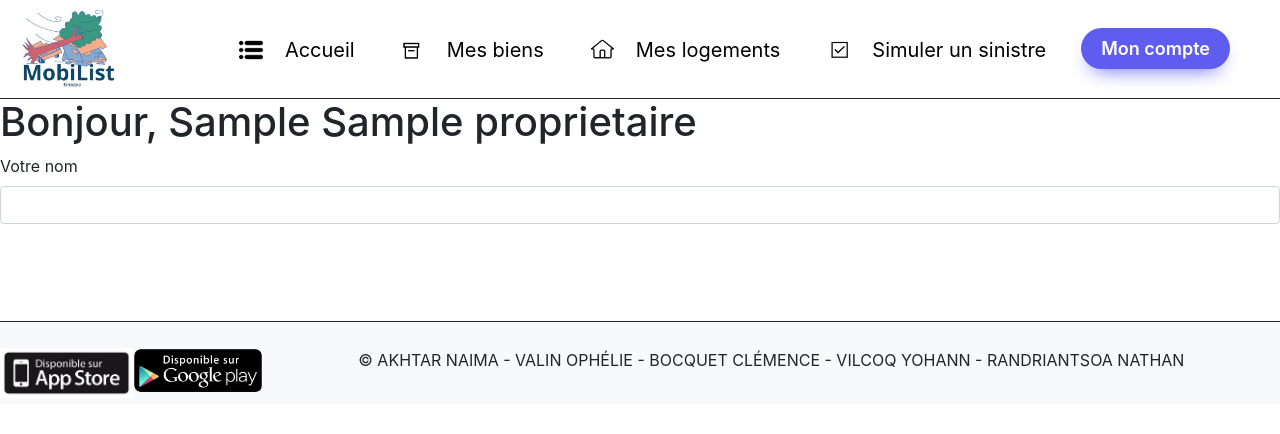
After one commit to Kyxtaka/projet-finale_BUT-info, a Flask app: page /mon-compte/ in a window 1280 px wide. The commit adds this page. Shown: the top 434 px of the page. Run offline with Flask 3, Linux system fonts and the light colour scheme; a user stored in the database is signed in; tables that the repository leaves empty hold one stand-in row (values such as "Sample post"); some libraries are stand-ins or nearby versions.

Commit message:
modification menu mon-compte

```diff
--- a/mobilist/static/accueil2.css
+++ b/mobilist/static/accueil2.css
@@ -18,17 +18,13 @@ main {
 #bouton-compte {
     color: white;
 }
-.mon-compte p {
-    margin-left:5%;
-    padding-right:10%;
 
-}
-.mon-compte {
+#section-compte {
     opacity: 0;
     position: absolute;
-    top:45px;
+    top:95px;
     display: block;
-    right:30%;
+    right:2%;
     background-color: #FFFFFF;
     border: 0.5mm solid;
 }
@@ -71,9 +67,7 @@ main {
   position: absolute;
   top: 28px;
 }
-.connexion:hover  .mon-compte {
-    opacity:1;
-}
+
 /* apparence ajout */
 .ajout {
     border-radius: 20px;
--- a/mobilist/templates/accueil_2.html
+++ b/mobilist/templates/accueil_2.html
@@ -14,6 +14,11 @@
 <body>
   <div class="accueil2">
     <header>
+      <section id="section-compte">
+          <a class="liste-acces" href=''>Mon compte</a>
+          <a class="liste-acces" href=''>Aide</a>
+          <a class="liste-acces" href="{{ url_for('logout')}}">Déconnexion</a>
+      </section>
       <!-- Fixed navbar -->
       <nav class="navbar navbar-expand-md navbar-dark fixed-top bg-white">
         <a href="{{ url_for('accueil_connexion') }}">
@@ -49,12 +54,7 @@
               </li>
               <li id="connexion">
                 <a id="bouton-compte" href="{{ url_for('accueil_connexion') }}">
-                  <button class="connexion">Mon compte
-                    <div class="mon-compte">
-                        <p><a class="liste-acces" href="">Mon compte</a></p>
-                        <p><a class="liste-acces" href="">Aide</a></p>
-                        <p><a class="liste-acces" href="{{ url_for('logout') }}">Déconnexion</a></p>
-                    </div>
+                  <button class="connexion" id="bouton-compte">Mon compte
                   </button>
                 </a>
               </li>
@@ -115,5 +115,18 @@
       <p class="p-footer"> © AKHTAR NAIMA - VALIN OPHÉLIE - BOCQUET CLÉMENCE - VILCOQ YOHANN - RANDRIANTSOA NATHAN </p>
     </div>
   </footer>
+
+  <script>
+    const btn = document.getElementById('bouton-compte');
+    const menu = document.getElementById('section-compte');
+
+    btn.addEventListener('mouseover', function() {
+      menu.style.display = 'grid';
+    });
+
+    btn.addEventListener('mouseout', function() {
+      menu.style.display = 'none';
+    });
+  </script>
 </body>
 </html>
--- /dev/null
+++ b/mobilist/templates/mon-compte.html
@@ -0,0 +1,31 @@
+{% extends "accueil_2.html" %}
+
+{% block styles %}
+{{ super()}}
+<link rel="stylesheet" href="{{ url_for('static', filename='') }}">
+{% endblock %}
+{% block content %}
+<section class ="titre">
+    <h1 class="access-compte"> Bonjour, {{ current_user.proprio.prenom }} {{ current_user.proprio.nom }}</h1>
+    <section>
+        <article class="donnees">
+          <form class="form-horizontal" role="form" method ="POST" action ="{{ url_for('mon_compte') }}">
+
+            <span id="nom">
+            {{ form.nom.label }}
+            </span>
+            <span id="prenom">
+            {{ form.prenom(size=50, class_="form-control") }}
+            </span>
+          </form>
+        </article>
+        <article>
+            <div>
+            </div>
+            <div>
+            </div>
+        </article>
+    </section>
+</section>
+
+{% endblock %}
--- a/mobilist/views.py
+++ b/mobilist/views.py
@@ -58,6 +58,11 @@ class IncrisptionForm(FlaskForm):
         m.update(self.password.data.encode())
         passwd = m.hexdigest()
         return user if passwd == user.password else None
+
+class ModificationForm(FlaskForm):
+    nom = StringField('Votre nom')
+    prenom = StringField('Votre Prénom')
+
 
 @app.route("/accueil-connexion/")
 def accueil_connexion():
@@ -126,3 +131,8 @@ def simulation():
     for logement in proprio.logements:
         logements.append(logement)
     return render_template("simulation.html",logements=logements)
+
+@app.route("/mon-compte/", methods =("POST" ,"GET",))
+def mon_compte():
+    form=ModificationForm()
+    return render_template("mon-compte.html", form=form)
```
